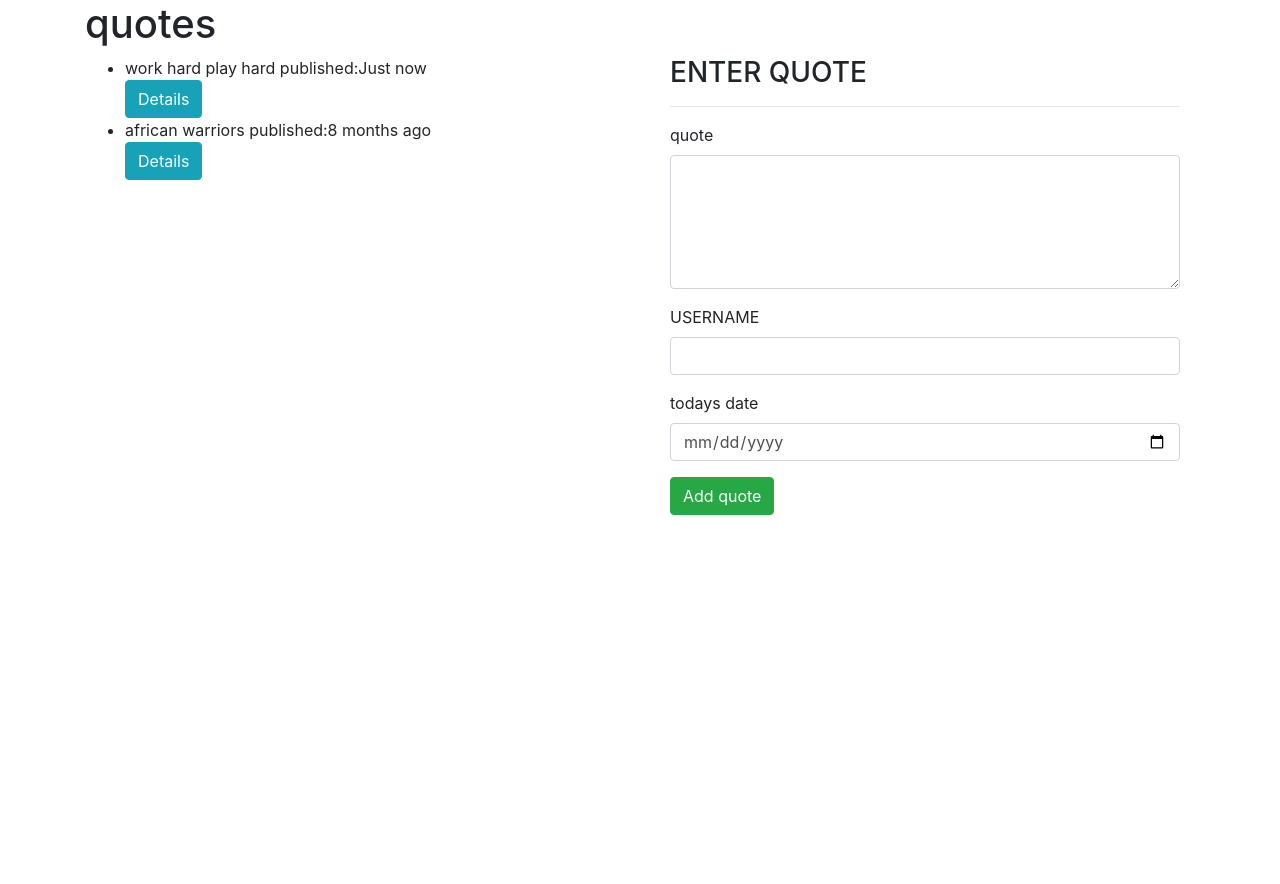
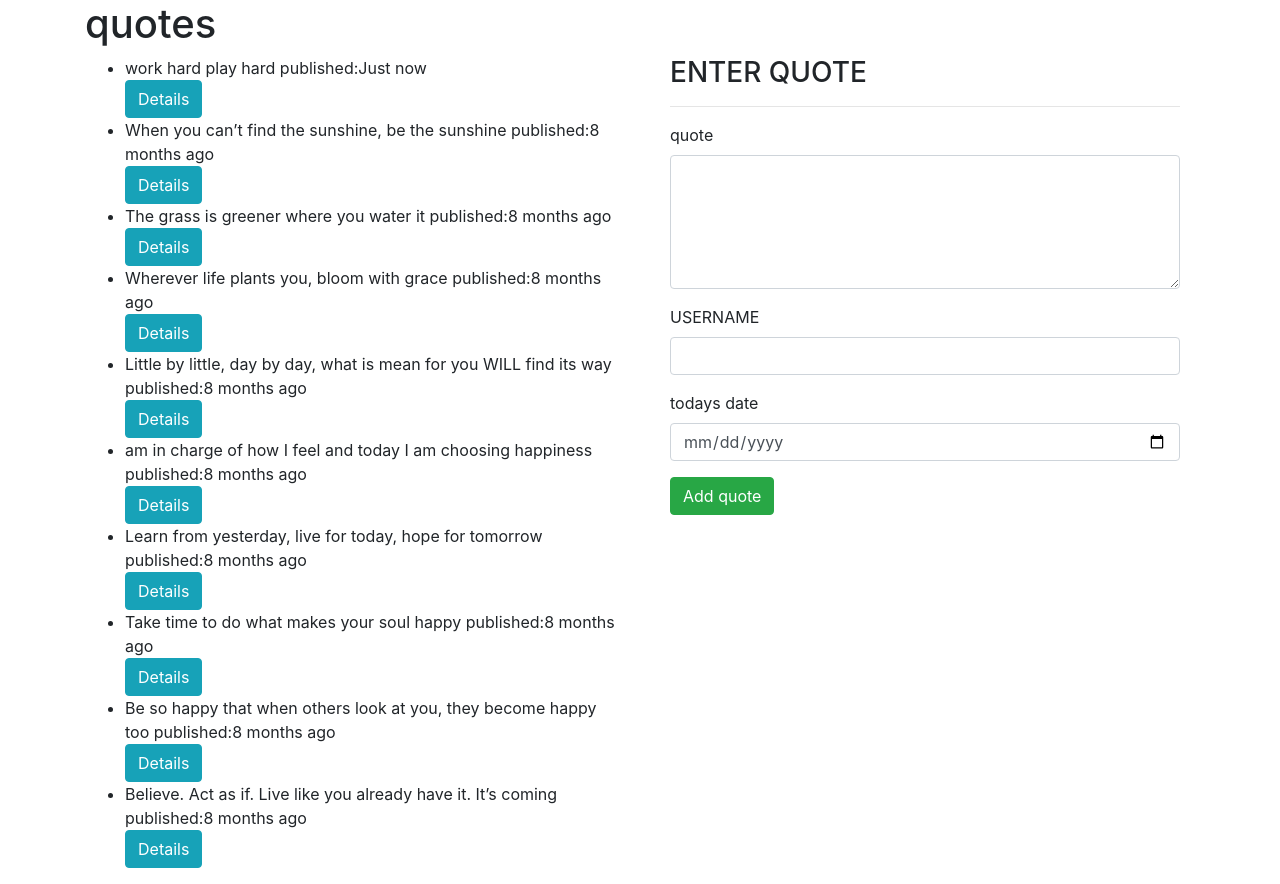
Before and after one commit to trevor-ngugi/quotes-website-2, an Angular app: page / in a window 1280 px wide. Before the commit the page ends 800 px from the top, so only its background shows below. Built offline with nearby package versions, Linux system fonts and the light colour scheme.

Commit message:
added new quotes description

```diff
--- a/src/app/quote/quote.component.ts
+++ b/src/app/quote/quote.component.ts
@@ -9,7 +9,16 @@ export class QuoteComponent implements OnInit {
 
   quotes:Quote[]=[
     new Quote(1,'work hard play hard','trevor',new Date(2019,10,30)),
-    new Quote(2 ,'african warriors ','ngugi',new Date(2019,2,14))
+    new Quote(2 ,'When you can’t find the sunshine, be the sunshine','ngugi',new Date(2019,2,14)),
+    new Quote(3 ,'The grass is greener where you water it ','ngugi',new Date(2019,2,14)),
+    new Quote(4 ,'Wherever life plants you, bloom with grace ','ngugi',new Date(2019,2,14)),
+    new Quote(5 ,'Little by little, day by day, what is mean for you WILL find its way ','ngugi',new Date(2019,2,14)),
+    new Quote(6 ,' am in charge of how I feel and today I am choosing happiness ','ngugi',new Date(2019,2,14)),
+    new Quote(7 ,'Learn from yesterday, live for today, hope for tomorrow ','ngugi',new Date(2019,2,14)),
+    new Quote(8 ,'Take time to do what makes your soul happy ','ngugi',new Date(2019,2,14)),
+    new Quote(9 ,'Be so happy that when others look at you, they become happy too ','ngugi',new Date(2019,2,14)),
+    new Quote(10 ,'Believe. Act as if. Live like you already have it. It’s coming ','ngugi',new Date(2019,2,14)),
+
   ]
 
   addNewQuote(quote){
```
